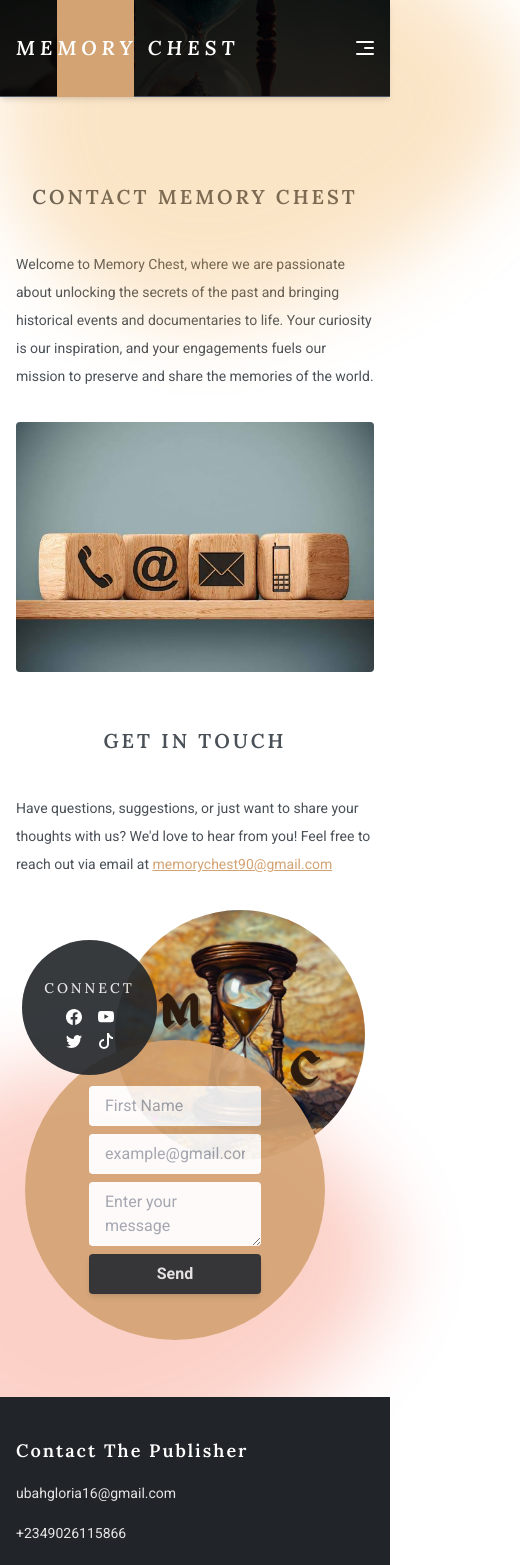
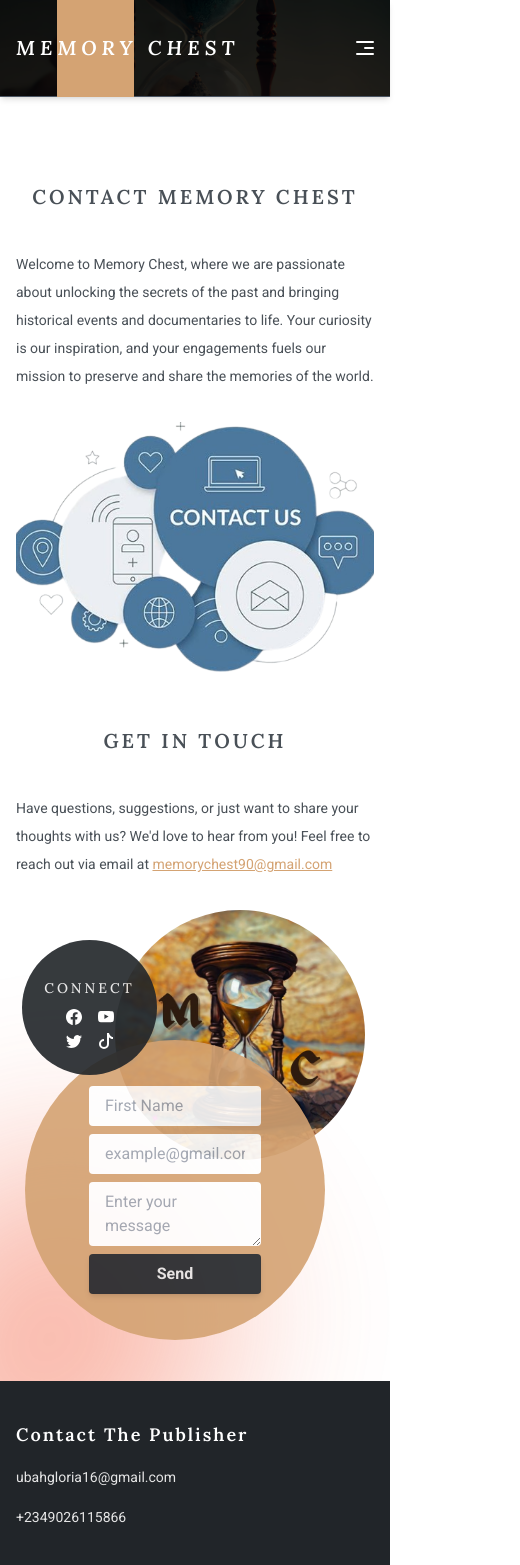
Before and after one commit to daisy28/memorychest, a Next.js app: page /contact in a window 390 px wide. Shown: the top 1565 px of the page, 520 px wide, since content can reach past the window. Built offline with nearby package versions, Linux system fonts and the light colour scheme.

Commit message:
Bug fix: fixed page overflow

```diff
--- a/app/component/style.module.css
+++ b/app/component/style.module.css
@@ -22,6 +22,7 @@
      transition: all .3s ease-in-out;
 }
 
-/* svg:hover {
-     color-scheme: #d4a373;
+/* .contact_page {
+     overflow-x: hidden !important;
+     overflow-y: auto;
 } */
--- a/app/contact/page.tsx
+++ b/app/contact/page.tsx
@@ -2,36 +2,38 @@ import React from 'react'
 import Image from "next/image";
 import Link from 'next/link';
 import { BsFacebook, BsYoutube, BsTwitter, BsTiktok } from "react-icons/bs";
+import style from "../component/style.module.css";
+
 
 const Contact = () => {
   return (
-    <section className={`relative top-[96px] p-4 py-[5rem] md:px-[4rem] mb-[7rem]`}>
-      <div className={`absolute top-[-25%] right-[-33.33%]`}>
+    <section className={`${style.contact_page} relative top-[96px] p-4 py-[5rem] md:px-[4rem] mb-[6rem]`}>
+      {/* <div className={` absolute rotate-[130deg] top-[-80px] right-[-80px]`}>
         <Image
         src="/cloud-s-yellow.svg"
           alt=""
           width={200}
           height={200}
-          className={` rotate-[-180deg] w-[790px] h-[630px] opacity-[.3] blur-[40px] bg-blend-normal`}
+          className={`w-[200px] h-[200px] `}
         />
-      </div>
-      <div className={`absolute bottom-[-25%] left-[-33.33%]`}>
+      </div> */}
+      <div className={`absolute rotate-[130deg] bottom-[-260px] left-[-160px]`}>
         <Image
         src="/cloud-s-orange.svg"
           alt=""
           width={200}
           height={200}
-          className={` rotate-[-180deg] z-[-7] w-[790px] h-[630px] opacity-[.25] blur-[40px] bg-blend-normal `}
+          className={`opacity-[.4] blur-[90px] bg-blend-normal rotate-[-180deg] z-[-7] w-[400px] h-[400px]  `}
         />
       </div>
-      <div className={`flex flex-col md:flex-row md:items-center md:justify-between gap-4 lg:gap-10 mb-[3rem]`}>
+      <div className={`flex flex-col md:flex-row md:items-center md:justify-between gap-4 lg:gap-10 mb-[3rem] `}>
         <div className={`md:w-[50%]`}>
           <h1 className={`font-[Lora] text-[20px] font-[600] text-[#495057] uppercase tracking-[3px] leading-[42px] mb-8 text-center md:text-left`}>Contact Memory chest </h1>
           <p className={`text-[#495057] text-[14px] leading-[28px] font-[400] mb-4 md:text-[1.1rem]`}>Welcome to Memory Chest, where we are passionate about unlocking the secrets of the past and bringing historical events and documentaries to life. Your curiosity is our inspiration, and your engagements fuels our mission to preserve and share the memories of the world.</p>
         </div>
         <div className={`md:w-[50%]`}>
           <Image
-              src="/images (9).jpeg"
+              src="/images__13_-removebg-preview.png"
               alt="About us image"
               className={`w-full h-[250px] object-cover relative z-[5] rounded-[4px]`}
               width={200}
@@ -39,7 +41,7 @@ const Contact = () => {
             />
         </div>
       </div>
-      <div className={`relative flex flex-col md:flex-row md:items-center md:justify-between gap-4 md:gap-[4rem] mb-[3rem]`}>
+      <div className={`relative flex flex-col md:flex-row md:items-center md:justify-between gap-4 md:gap-[4rem] mb-[3rem] `}>
         <div className={`md:w-[50%]`}>
           <h1 className={`font-[Lora] text-[20px] font-[600] text-[#495057] uppercase tracking-[3px] leading-[42px] mb-8 text-center md:text-left`}>Get in touch </h1>
           <p className={`text-[#495057] text-[14px] leading-[28px] font-[400] mb-4 md:text-[1.1rem]`}>Have questions, suggestions, or just want to share your thoughts with us? We&apos;d love to hear from you! Feel free to reach out via email at <a href="mailto:memorychest90@gmail.com" className={`underline text-[#d4a373]`} >memorychest90@gmail.com</a></p>
```
Also changed, not shown: public/images__13_-removebg-preview.png (added), public/images__9_-removebg-preview.png (added).
